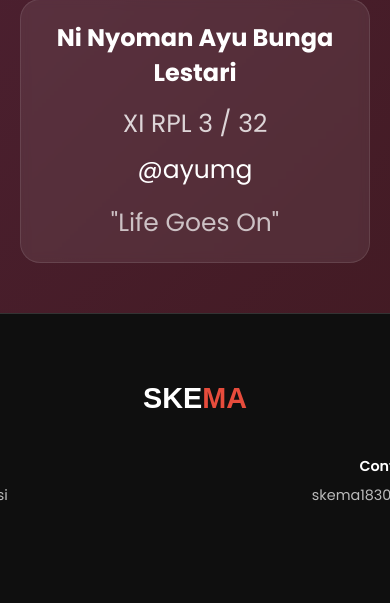
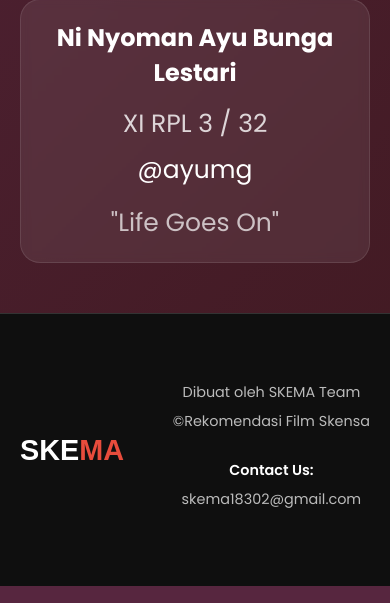
Before and after one commit to onnyfridayanti30/SKEMA-, a PHP site: page /about.php in a window 390 px wide; the page is wider, and only the part inside the window is pictured. Shown: the part 1698-2301 px from the top of that part. Run offline with PHP 8.4, Linux system fonts and the light colour scheme; some web fonts are replaced.

Commit message:
mengunggah file proyek

```diff
--- a/about/about.php
+++ b/about/about.php
@@ -258,12 +258,14 @@
             }
             .member h3 { font-size: 24px; }
 
-            .footer-content {
-                flex-direction: column;
-                gap: 20px;
-                text-align: center;
-                padding: 0 20px;
-            }
+            .footer-info {
+    flex-direction: column;
+    align-items: center;
+    justify-content: center;
+    gap: 20px;
+    text-align: center;
+}
+
             .footer-info { text-align: center; }
         }
     </style>
```
